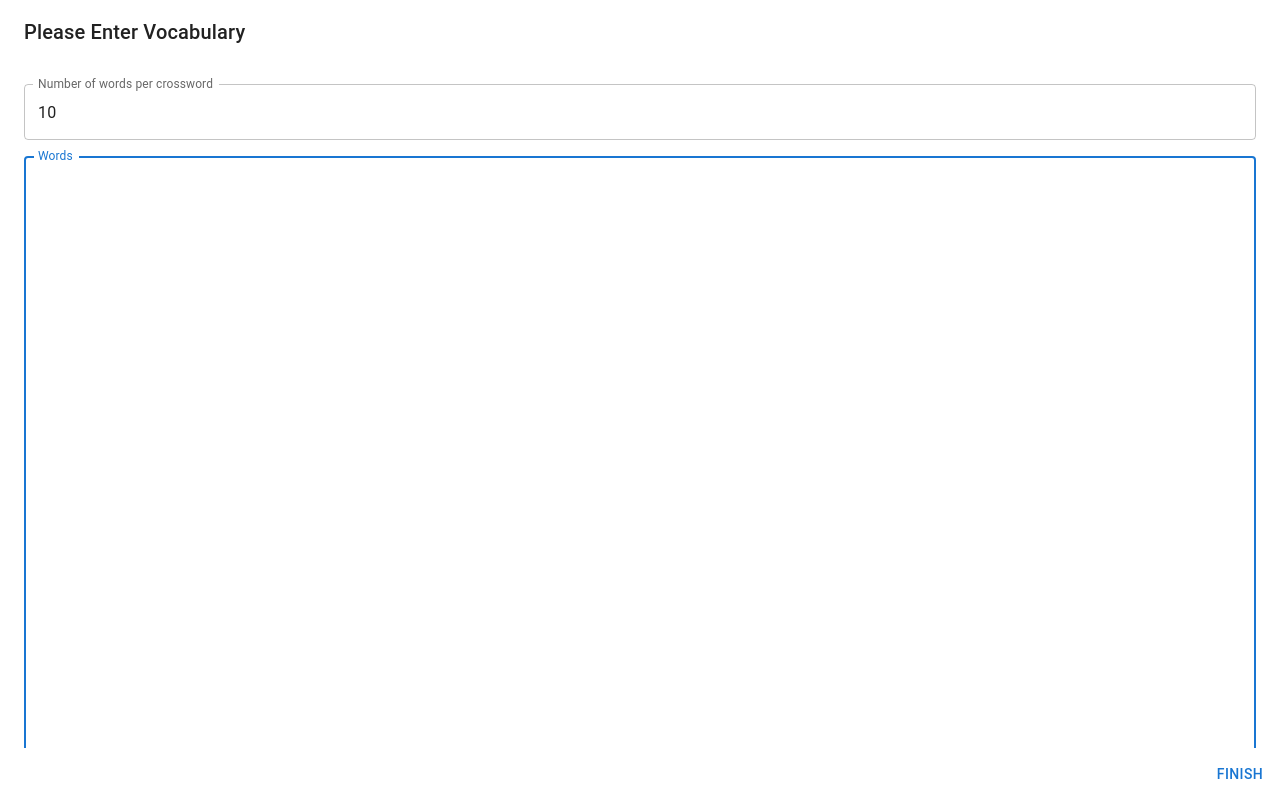
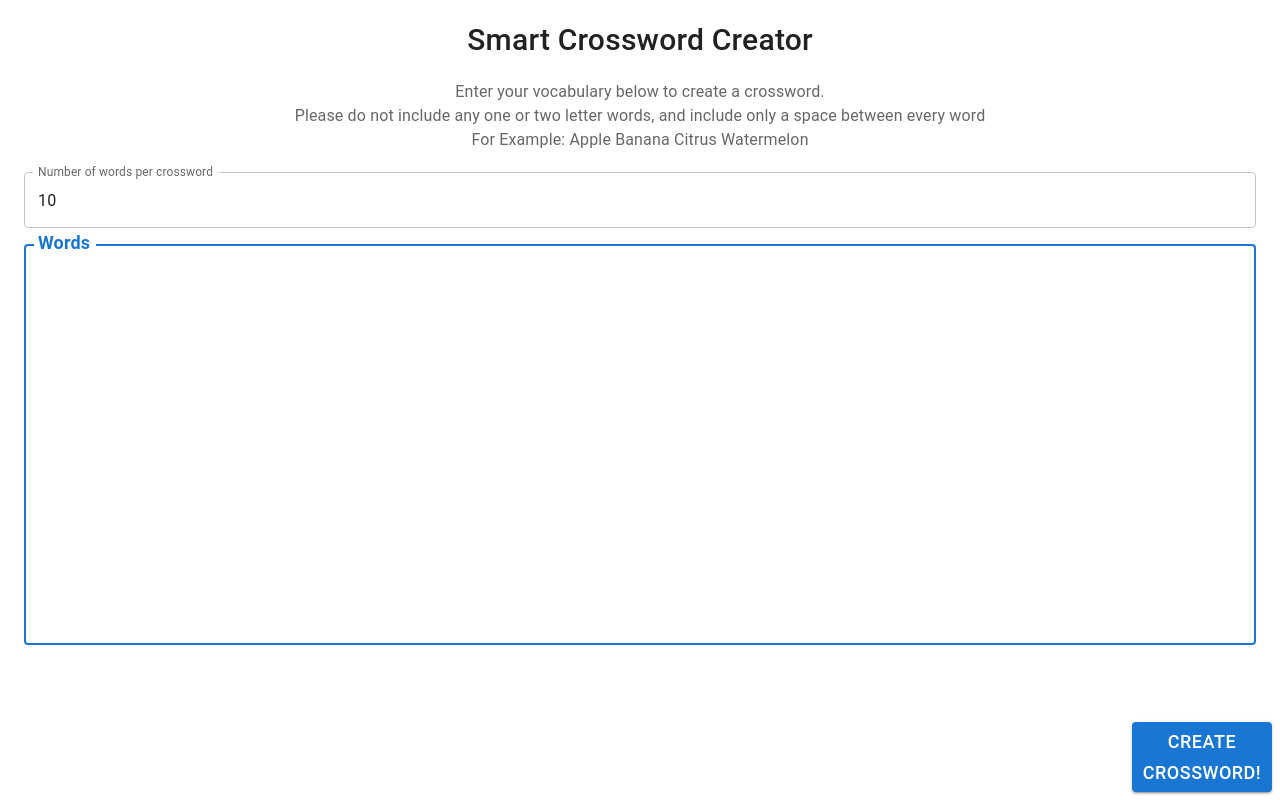
Before and after one commit to GitUser520/SmartCrosswordCreator, a React (Create React App) app in the folder nwhacks/: page /app in a window 1280 px wide. Built offline with nearby package versions, Linux system fonts and the light colour scheme.

Commit message:
Changed layout of pop-up

```diff
--- a/nwhacks/src/App.js
+++ b/nwhacks/src/App.js
@@ -7,10 +7,12 @@ import {AppBarComponent} from "./AppBarComponent.js";
 import Button from '@mui/material/Button';
 import TextField from '@mui/material/TextField';
 import Dialog from '@mui/material/Dialog';
+import DialogContentText from '@mui/material/DialogContentText';
 import DialogActions from '@mui/material/DialogActions';
 import DialogContent from '@mui/material/DialogContent';
 import DialogTitle from '@mui/material/DialogTitle';
 import Slide from '@mui/material/Slide';
+import Typography from '@mui/material/Typography';
 
 import Axios from "axios";
 
@@ -105,8 +107,16 @@ class App extends React.Component {
         return (
             <div>
                 <Dialog open={this.state.open} onClose={() => this.initCrossword()} fullScreen TransitionComponent={Transition}>
-                    <DialogTitle>Please Enter Vocabulary</DialogTitle>
-                    <DialogContent>
+                    <DialogTitle className = "header" fontSize = "30px">Smart Crossword Creator
+                    </DialogTitle>
+                    <DialogContent className = "header">
+                        <DialogContentText>
+                            Enter your vocabulary below to create a crossword.
+                            <br/>
+                            Please do not include any one or two letter words, and include only a space between every word
+                            <br/>
+                            For Example: Apple Banana Citrus Watermelon
+                        </DialogContentText>
                         <br />
                         <TextField ref="num" defaultValue={10} fullWidth label="Number of words per crossword" type="number" onChange={this.handleNumsChange}/>
                         <TextField
@@ -114,15 +124,30 @@ class App extends React.Component {
                             autoFocus
                             margin="normal"
                             id="name"
-                            label="Words"
+                            label={
+                                <Typography variant="headline" component="h2"> Words </Typography>
+                            }
+                            fontSize = '25px'
                             multiline
-                            rows={30}
+                            rows={16}
                             fullWidth
+                            variant="outlined"
                             onChange={this.handleWordsChange}
                         />
                     </DialogContent>
                     <DialogActions>
-                        <Button onClick={() => this.initCrossword()}>Finish</Button>
+                       <Button
+                           onClick={() => this.initCrossword()}
+                           variant="contained"
+                           style ={{
+                               maxWidth: '140px',
+                               maxHeight: '70px',
+                               minWidth: '140px',
+                               minHeight: '70px',
+                               fontSize: '18px'
+                           }}>
+                           Create Crossword!
+                       </Button>
                     </DialogActions>
                 </Dialog>
                 <AppBarComponent/>
```
